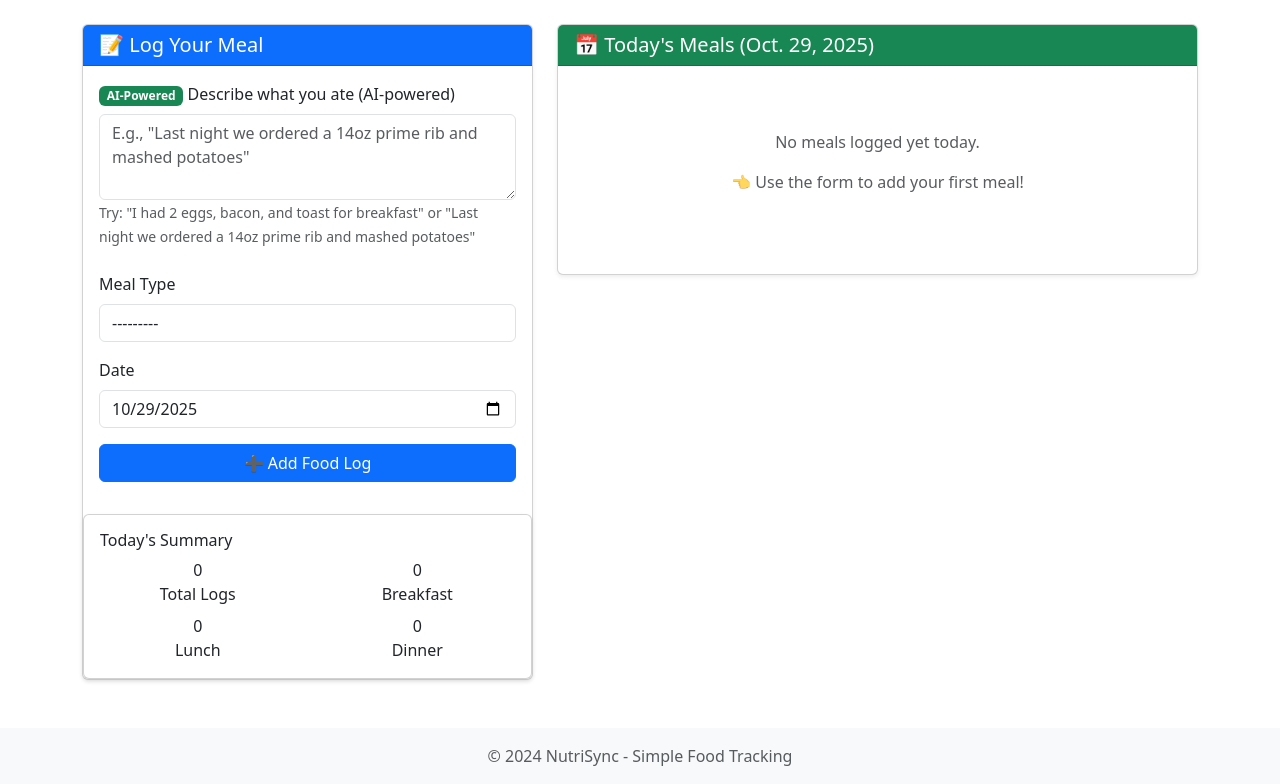
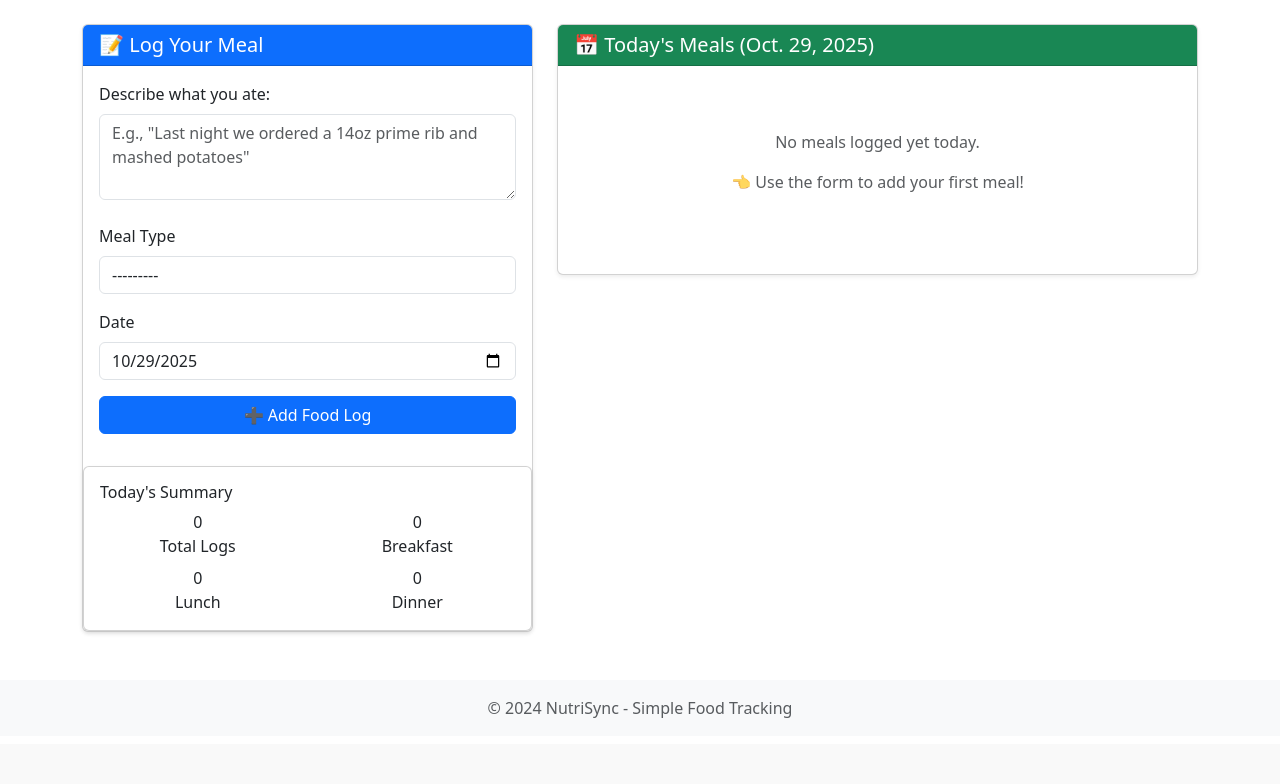
Before and after one commit to acesuus/nutrisync, a Django app: page / in a window 1280 px wide. Shown: the part 56-840 px from the top of the page. After the commit the page ends 774 px from the top, so only its background shows below. Run offline with Django 5.2, Linux system fonts and the light colour scheme; data that the repository does not hold is empty.

Commit message:
updated home.html

```diff
--- a/projectsite/tracker/forms.py
+++ b/projectsite/tracker/forms.py
@@ -10,7 +10,7 @@ class FoodLogForm(forms.ModelForm):
             'placeholder': 'E.g., "Last night we ordered a 14oz prime rib and mashed potatoes"',
             'rows': 3,
         }),
-        label='Describe what you ate (AI-powered)',
+        label='Describe what you ate: ',
         help_text='Describe your meal naturally and we\'ll extract the details automatically'
     )
 
--- a/projectsite/tracker/templates/tracker/home.html
+++ b/projectsite/tracker/templates/tracker/home.html
@@ -21,14 +21,10 @@
                     <!-- AI-Powered Natural Language Input -->
                     <div class="mb-4">
                         <label for="{{ form.natural_query.id_for_label }}" class="form-label">
-                            <span class="badge bg-success">AI-Powered</span>
                             {{ form.natural_query.label }}
                         </label>
                         {{ form.natural_query }}
-                        <small class="text-muted">
-                            Try: "I had 2 eggs, bacon, and toast for breakfast" or
-                            "Last night we ordered a 14oz prime rib and mashed potatoes"
-                        </small>
+
                     </div>
 
                     <div class="mb-3">
```
